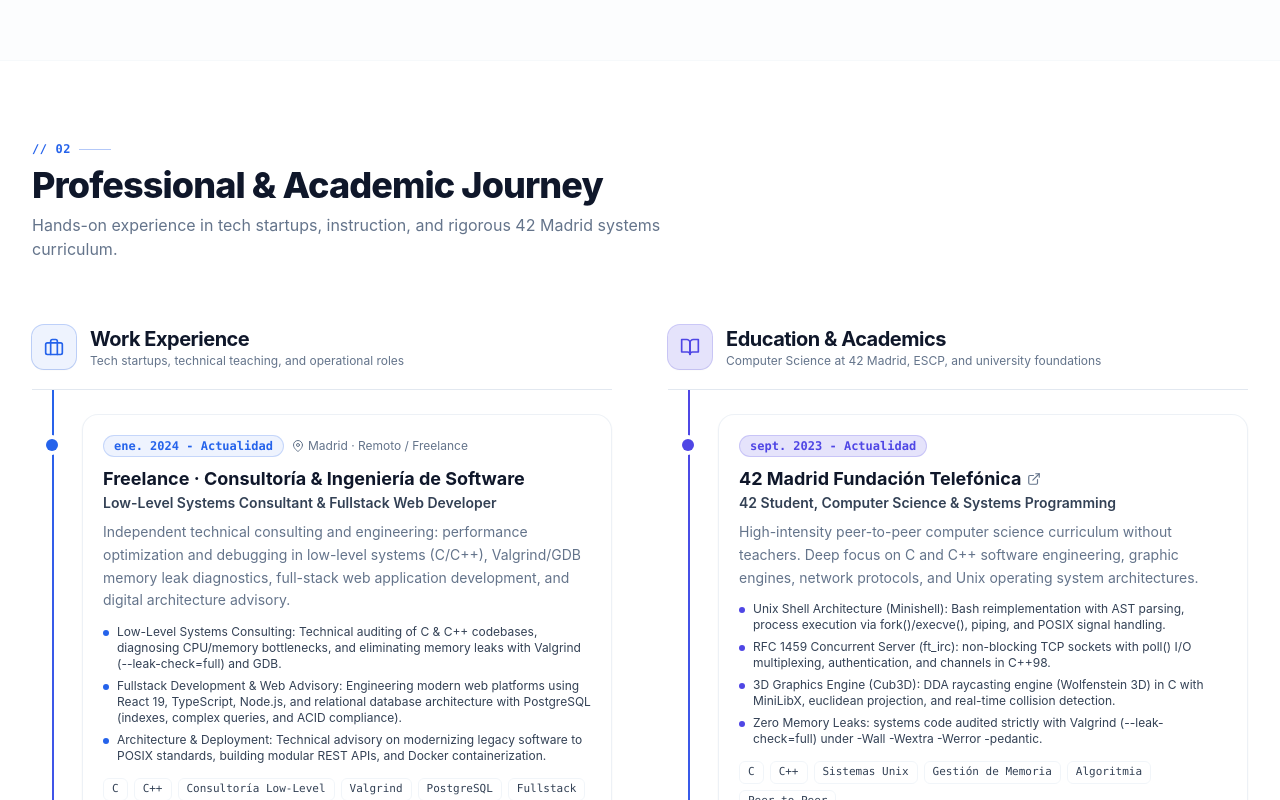
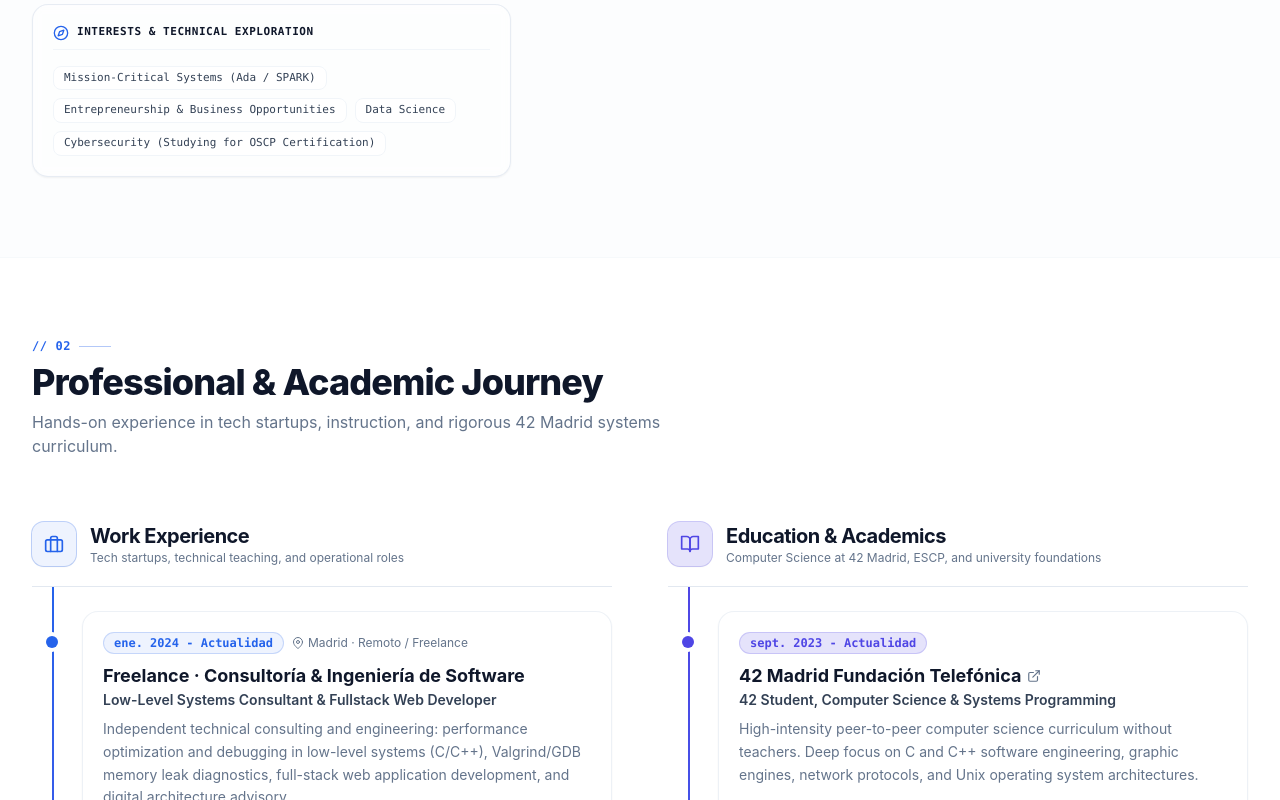
Before and after one commit to SherlockPE/Portfolio, a React (Vite) app: page / in a window 1280 px wide. Shown: the part 1740-2540 px from the top of the page. Built offline with nearby package versions, Linux system fonts and the light colour scheme.

Commit message:
feat: update project links, enhance skills data, and add interests section in translations

```diff
--- a/src/data/projects.ts
+++ b/src/data/projects.ts
@@ -59,7 +59,7 @@ export const projectsData: ProjectItem[] = [
       pt: "Implementação de uma shell Unix própria em C replicando o comportamento do Bash. Inclui parsing sintático, gerenciamento de processos (fork/execve), pipes múltiplos, redirecionamento e sinais Unix.",
     },
     tags: ["C", "POSIX", "Procesos Unix", "Pipes", "Gestión de Memoria", "Bash"],
-    link: "https://www.linkedin.com/in/fabricio-l%C3%B3pez-reyes/",
+    link: "https://github.com/sherlockpe/minishell",
     images: minishellImages,
     coverImage: "/minishell/shell_1.jpeg",
   },
@@ -83,7 +83,7 @@ export const projectsData: ProjectItem[] = [
       pt: "Servidor IRC em C++ com suporte ao protocolo RFC 1459, múltiplos clientes e canais simultâneos via sockets TCP e multiplexação I/O (poll/select).",
     },
     tags: ["C++", "Sockets TCP", "Multiplexación (poll)", "Concurrencia", "RFC 1459", "Redes"],
-    link: "https://www.linkedin.com/in/fabricio-l%C3%B3pez-reyes/",
+    link: "https://github.com/SherlockPE/Internet_Relay_Chat",
     images: ircServerImages,
     coverImage: "/irc_server/server_1.jpeg",
   },
@@ -107,11 +107,40 @@ export const projectsData: ProjectItem[] = [
       pt: "Desenvolvimento de um motor gráfico em C baseado em raycasting inspirado em Wolfenstein 3D com renderização em tempo real. Inclui texturas HD, física de movimentação, rotação vertical da câmera, colisão e parsing de mapas .cub no Linux.",
     },
     tags: ["C", "Raycasting", "MiniLibX", "Matemáticas 3D", "Linux", "Motor Gráfico"],
+    link: "https://github.com/SherlockPE/Cube-3D",
+    images: [
+      "https://youtu.be/oINDRLNVWC0",
+      "https://youtu.be/Uo-BsljttwI",
+    ],
+    coverImage: "https://img.youtube.com/vi/oINDRLNVWC0/hqdefault.jpg",
+  },
+
+  {
+    id: "philosophers-threads",
+    category: "systems",
+    title: {
+      es: "Philosophers - El Problema de los Filósofos (Hilos & Mutexes)",
+      en: "Philosophers - Dining Philosophers (Threads & Mutexes)",
+      pt: "Philosophers - O Problema dos Filósofos (Threads & Mutexes)",
+    },
+    badge: {
+      es: "Sistemas Concurrentes · C & Pthreads",
+      en: "Concurrent Systems · C & Pthreads",
+      pt: "Sistemas Concorrentes · C & Pthreads",
+    },
+    period: "2024",
+    description: {
+      es: "El clásico benchmark de sincronización de procesos de Edsger Dijkstra: simulación concurrente en C donde múltiples filósofos cenan y piensan alternadamente usando hilos POSIX (pthreads) y mutexes. El reto exige resolver la contención de recursos evitando interbloqueos (deadlocks), condiciones de carrera (data races) y starvation sin depender de busy-waiting que sature la CPU. Precisión temporal al milisegundo y cero memory leaks auditadas con AddressSanitizer y ThreadSanitizer.",
+      en: "The quintessential operating systems synchronization benchmark by Edsger Dijkstra: concurrent multi-threaded simulation written in C utilizing POSIX threads (pthreads) and mutex synchronization. Engineered to prevent deadlocks, data races, and starvation without CPU spin-locking, featuring sub-millisecond death timers and zero memory leaks verified with AddressSanitizer and ThreadSanitizer (-fsanitize=thread).",
+      pt: "O clássico problema de sincronização de Edsger Dijkstra em sistemas operacionais: simulação concorrente em C usando threads POSIX (pthreads) e mutexes. Focado em evitar deadlocks, condições de corrida e starvation sem sobrecarregar a CPU, com precisão de milissegundos e auditoria estrita com ThreadSanitizer.",
+    },
+    tags: ["C", "Pthreads", "Mutexes", "Concurrencia", "Sistemas Operativos", "Race Conditions", "ThreadSanitizer"],
     link: "https://www.linkedin.com/in/fabricio-l%C3%B3pez-reyes/",
     images: [],
   },
 
-  {id: "merge-hackathon-2025",
+  {
+    id: "hacksat-2026",
     category: "hackathons",
     title: {
       es: "HackSat 2026 - ASTRALUMEN",
@@ -130,7 +159,7 @@ export const projectsData: ProjectItem[] = [
       pt: "Solução para detecção de detritos espaciais menores que 10 cm usando CubeSats, observação anti-solar e IA orbital para reconstrução de trajetórias.",
     },
     tags: ["CubeSats", "IA Orbital", "Python", "Space Tech"],
-    link: "https://www.linkedin.com/in/fabricio-l%C3%B3pez-reyes/",
+    link: "https://lnkd.in/p/eRjP9g_x",
     images: hackSatImages,
     coverImage: "/Hack_Sat_AstraLumen/HAck_complutensex42_1.jpg",
   },
@@ -154,7 +183,7 @@ export const projectsData: ProjectItem[] = [
       pt: "ClearWeb: Modelo econômico para uma web privada sem anúncios com 2 agentes autônomos, protocolo X402 e micro-pagamentos na blockchain BSV.",
     },
     tags: ["Agentic AI", "Blockchain BSV", "ECDSA", "React", "TypeScript"],
-    link: "https://www.linkedin.com/in/fabricio-l%C3%B3pez-reyes/",
+    link: "https://lnkd.in/p/ekkrGApK",
     images: mergeHackImages,
     coverImage: "/Merge_Hack_2025/Merge_winners_team.jpg",
   },
@@ -178,7 +207,7 @@ export const projectsData: ProjectItem[] = [
       pt: "Ferramenta técnica desenvolvida com Unity e MATLAB para projetar e prever capacidades de habitats espaciais habitáveis fora da Terra.",
     },
     tags: ["Unity", "MATLAB", "Simulation", "Space Habitat"],
-    link: "https://www.linkedin.com/in/fabricio-l%C3%B3pez-reyes/",
+    link: "https://lnkd.in/p/eFnBkjWy",
     images: nasaSpaceAppsImages,
     coverImage: "/Nasa_space_apps_2025/Nasa_space_Apps.jpg",
   },
@@ -203,7 +232,7 @@ export const projectsData: ProjectItem[] = [
       pt: "Evolução do QWAK após o Summer Hackathon: 6 meses de desenvolvimento e validação (junho a novembro de 2025). Plataforma B2B para rastreabilidade logística com alertas inteligentes. Acelerada no hub Wayra Telefónica e exibida no showroom de inovação tecnológica #LaCabina da Telefónica.",
     },
     tags: ["TypeScript", "React", "Wayra Telefónica", "#LaCabina", "OpenGateway APIs", "Docker", "Supply Chain"],
-    link: "https://www.linkedin.com/in/fabricio-l%C3%B3pez-reyes/",
+    link: "https://lnkd.in/p/efex-QuE",
     images: [...laCabinaImages, ...wayraImages],
     coverImage: "/la_cabina/La_cabina_1.jpg",
   },
@@ -228,7 +257,7 @@ export const projectsData: ProjectItem[] = [
       pt: "Protótipo inicial desenvolvido durante o hackathon de verão: plataforma B2B para rastreabilidade logística integrada com APIs da Telefónica OpenGateway. Vencedor do prêmio especial com exposição no centro de inovação La Cabina.",
     },
     tags: ["TypeScript", "React", "Telefónica OpenGateway", "MongoDB", "Docker"],
-    link: "https://www.linkedin.com/in/fabricio-l%C3%B3pez-reyes/",
+    link: "https://lnkd.in/p/eyStkkpN",
     images: summerHackImages,
     coverImage: "/Summer_Hack_2025/summer_hack_1.jpg",
   },
@@ -252,7 +281,7 @@ export const projectsData: ProjectItem[] = [
       pt: "Desenvolvimento de soluções descentralizadas e integração com a infraestrutura Web3 e APIs da Vottun para smart contracts e rastreabilidade em blockchain.",
     },
     tags: ["Web3", "Blockchain", "Smart Contracts", "Vottun APIs"],
-    link: "https://www.linkedin.com/in/fabricio-l%C3%B3pez-reyes/",
+    link: "https://github.com/SherlockPE/Hackathon-Vottum-Qubic",
     images: vottunHackImages,
     coverImage: "/Vottun_hack/vottun_first_hack.webp",
   },
@@ -276,7 +305,7 @@ export const projectsData: ProjectItem[] = [
       pt: "Desafio intensivo de inovação unindo engenharia de software da 42 Madrid com estratégia de negócios da ESIC Business School.",
     },
     tags: ["Innovation", "Business Model", "Prototyping", "Teamwork"],
-    link: "https://www.linkedin.com/in/fabricio-l%C3%B3pez-reyes/",
+    link: "https://lnkd.in/p/e2RW9HC3",
     images: hackEsicImages,
     coverImage: "/hack_esic/hack_esicx42_1.jpg",
   },
@@ -300,7 +329,7 @@ export const projectsData: ProjectItem[] = [
       pt: "DApp descentralizada em blockchain para garantir acesso seguro a históricos clínicos em emergências médicas.",
     },
     tags: ["Blockchain", "Smart Contracts", "React", "Tailwind CSS"],
-    link: "https://www.linkedin.com/in/fabricio-l%C3%B3pez-reyes/",
+    link: "https://lnkd.in/p/eA7fBCzN",
     images: medRecordsImages,
     coverImage: "/Med_Records/Lemon_hack_win.jpg",
   },
--- a/src/data/skills.ts
+++ b/src/data/skills.ts
@@ -135,18 +135,6 @@ export const skillsData: SkillCategory[] = [
           pt: "Implementação do zero em C de listas encadeadas, filas, pilhas, tabelas hash e árvores sintáticas.",
         },
       },
-      {
-        id: "raycasting",
-        name: "Raycasting & Gráficos 3D",
-        icon: "circuit",
-        badge: "MiniLibX & Algoritmo DDA",
-        category: "systems",
-        description: {
-          es: "Motor 3D tipo Wolfenstein en C con MiniLibX: algoritmo DDA, cálculo trigonométrico, proyección euclidiana y detección de colisiones.",
-          en: "Wolfenstein-style 3D raycasting engine in C with MiniLibX: DDA algorithm, euclidean projections, and collision detection.",
-          pt: "Motor 3D estilo Wolfenstein em C com MiniLibX: algoritmo DDA e cálculos trigonométricos em tempo real.",
-        },
-      },
     ],
   },
   {
@@ -200,18 +188,6 @@ export const skillsData: SkillCategory[] = [
           es: "Servidores backend asíncronos en Node.js, arquitectura de capas, middlewares de validación/seguridad y endpoints RESTful.",
           en: "Asynchronous backend servers in Node.js, layered architecture, validation/auth middlewares, and RESTful endpoints.",
           pt: "Servidores backend assíncronos em Node.js, arquitetura em camadas e endpoints RESTful.",
-        },
-      },
-      {
-        id: "mongodb",
-        name: "MongoDB",
-        icon: "mongodb",
-        badge: "Bases NoSQL & Colecciones BSON",
-        category: "fullstack",
-        description: {
-          es: "Almacenamiento NoSQL flexible orientado a documentos BSON, modelado de esquemas dinámicos y pipelines de agregación.",
-          en: "Document-oriented NoSQL storage with BSON, dynamic schema modeling, and aggregation pipelines.",
-          pt: "Armazenamento NoSQL orientado a documentos BSON e pipelines de agregação.",
         },
       },
       {
--- a/src/data/translations.ts
+++ b/src/data/translations.ts
@@ -61,6 +61,13 @@ export const translations = {
         "Arquitectura de sistemas POSIX: llamadas al sistema, sockets TCP/IP con poll(), concurrencia, descriptores de archivos y pipes.",
         "Auditorías en persona (Peer-to-Peer): defensa técnica presencial de cada algoritmo y estructura de datos ante otros programadores.",
       ],
+      interestsTitle: "Áreas de Interés & Exploración",
+      interests: [
+        "Sistemas de Misión Crítica (Ada / SPARK)",
+        "Emprendimiento & Oportunidades de Negocio",
+        "Ciencia de Datos",
+        "Ciberseguridad (Preparando certificación OSCP)",
+      ],
     },
     education: {
       number: "02",
@@ -101,6 +108,8 @@ export const translations = {
       filterHackathons: "Hackathons & Startups",
       viewPost: "Ver Post / Demo",
       viewGallery: "Ver Galería",
+      clickCardHint: "En ordenador o móvil, pulsa sobre cualquier tarjeta de proyecto para abrir el carrusel de capturas y fotos en pantalla completa.",
+      cardHintBadge: "Toca para ver galería",
       photosCount: "fotos",
       close: "Cerrar",
       prev: "Anterior",
@@ -181,6 +190,13 @@ export const translations = {
         "POSIX operating systems: syscalls, non-blocking TCP sockets with poll(), process pipelines (fork/execve), and IPC signals.",
         "Peer-to-Peer code audits: in-person technical defense and line-by-line review of every algorithm and data structure.",
       ],
+      interestsTitle: "Interests & Technical Exploration",
+      interests: [
+        "Mission-Critical Systems (Ada / SPARK)",
+        "Entrepreneurship & Business Opportunities",
+        "Data Science",
+        "Cybersecurity (Studying for OSCP Certification)",
+      ],
     },
     education: {
       number: "02",
@@ -221,6 +237,8 @@ export const translations = {
       filterHackathons: "Hackathons & Startups",
       viewPost: "View Post / Link",
       viewGallery: "View Gallery",
+      clickCardHint: "On desktop or mobile, click any project card to open the screenshots and photo carousel in full screen.",
+      cardHintBadge: "Click to view gallery",
       photosCount: "photos",
       close: "Close",
       prev: "Previous",
@@ -301,6 +319,13 @@ export const translations = {
         "Arquitetura de sistemas POSIX: chamadas de sistema, sockets TCP/IP não-bloqueantes com poll(), processos Unix (fork/execve) e pipes.",
         "Auditorias presenciais (Peer-to-Peer): defesa técnica detalhada de cada algoritmo e estrutura de dados perante outros engenheiros.",
       ],
+      interestsTitle: "Áreas de Interesse & Exploração",
+      interests: [
+        "Sistemas de Missão Crítica (Ada / SPARK)",
+        "Empreendedorismo e Oportunidades de Negócio",
+        "Ciência de Dados",
+        "Cibersegurança (Preparando certificação OSCP)",
+      ],
     },
     education: {
       number: "02",
@@ -341,6 +366,8 @@ export const translations = {
       filterHackathons: "Hackathons & Startups",
       viewPost: "Ver Post / Link",
       viewGallery: "Ver Galeria",
+      clickCardHint: "No computador ou celular, clique em qualquer cartão de projeto para abrir o carrossel de fotos em tela cheia.",
+      cardHintBadge: "Toque para ver a galeria",
       photosCount: "fotos",
       close: "Fechar",
       prev: "Anterior",
--- a/src/sections/About.tsx
+++ b/src/sections/About.tsx
@@ -1,7 +1,7 @@
 import { useApp } from "../context/AppContext";
 import { translations } from "../data/translations";
 import SectionHeading from "../components/SectionHeading";
-import { FiTerminal, FiLayers, FiZap, FiUsers } from "react-icons/fi";
+import { FiTerminal, FiLayers, FiZap, FiUsers, FiCompass } from "react-icons/fi";
 
 export default function About() {
   const { language } = useApp();
@@ -46,6 +46,26 @@ export default function About() {
               ))}
             </div>
           </div>
+
+          {/* Áreas de Interés & Exploración Técnica (Incluye Ada / SPARK) */}
+          <div className="p-5 rounded-2xl border border-theme-border/80 bg-theme-card/80 backdrop-blur-xs shadow-xs space-y-3 font-mono text-xs">
+            <div className="flex items-center gap-2 text-theme-muted border-b border-theme-border-subtle pb-2">
+              <FiCompass className="w-4 h-4 text-theme-accent" />
+              <span className="font-bold text-theme-text uppercase tracking-wider text-[11px]">
+                {t.interestsTitle}
+              </span>
+            </div>
+            <div className="flex flex-wrap gap-2 pt-1">
+              {t.interests.map((interest: string, idx: number) => (
+                <span
+                  key={idx}
+                  className="px-2.5 py-1 rounded-lg bg-theme-bg border border-theme-border-subtle text-[11px] text-theme-secondary font-mono hover:border-theme-accent/40 transition-colors"
+                >
+                  {interest}
+                </span>
+              ))}
+            </div>
+          </div>
         </div>
 
         <div className="lg:col-span-7 grid grid-cols-1 sm:grid-cols-2 gap-4">
--- a/src/sections/Home.tsx
+++ b/src/sections/Home.tsx
@@ -1,6 +1,7 @@
 import { useApp } from "../context/AppContext";
 import { translations } from "../data/translations";
 import { FiArrowRight, FiGithub, FiLinkedin } from "react-icons/fi";
+import { SiArchlinux } from "react-icons/si";
 import InteractiveName from "../components/InteractiveName";
 
 export default function Home() {
@@ -95,8 +96,9 @@ export default function Home() {
                 <span className="w-3 h-3 rounded-full bg-amber-400/80" />
                 <span className="w-3 h-3 rounded-full bg-emerald-400/80" />
               </div>
-              <span className="font-mono text-xs font-bold text-theme-text">
-                fabricio@42madrid: ~/stack
+              <span className="font-mono text-xs font-bold text-theme-text inline-flex items-center gap-1.5">
+                <SiArchlinux className="w-3.5 h-3.5 text-[#1793d1]" title="Arch Linux" />
+                <span>fabricio@archlinux: ~/stack</span>
               </span>
               <div className="w-12" />
             </div>
```
Also changed, not shown: src/sections/Projects.tsx (+38 -15 lines).
